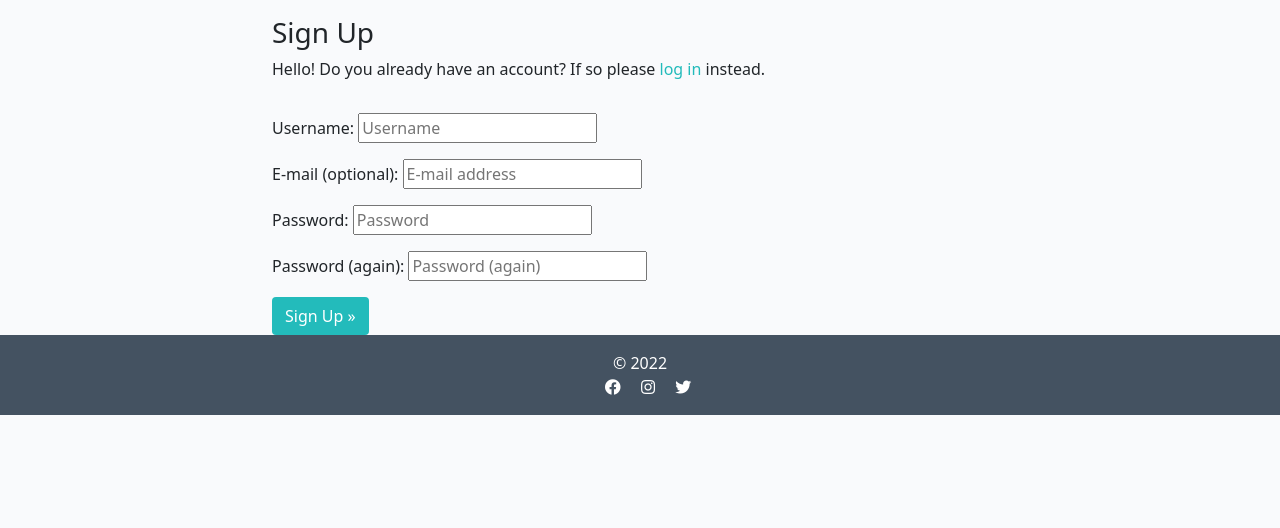
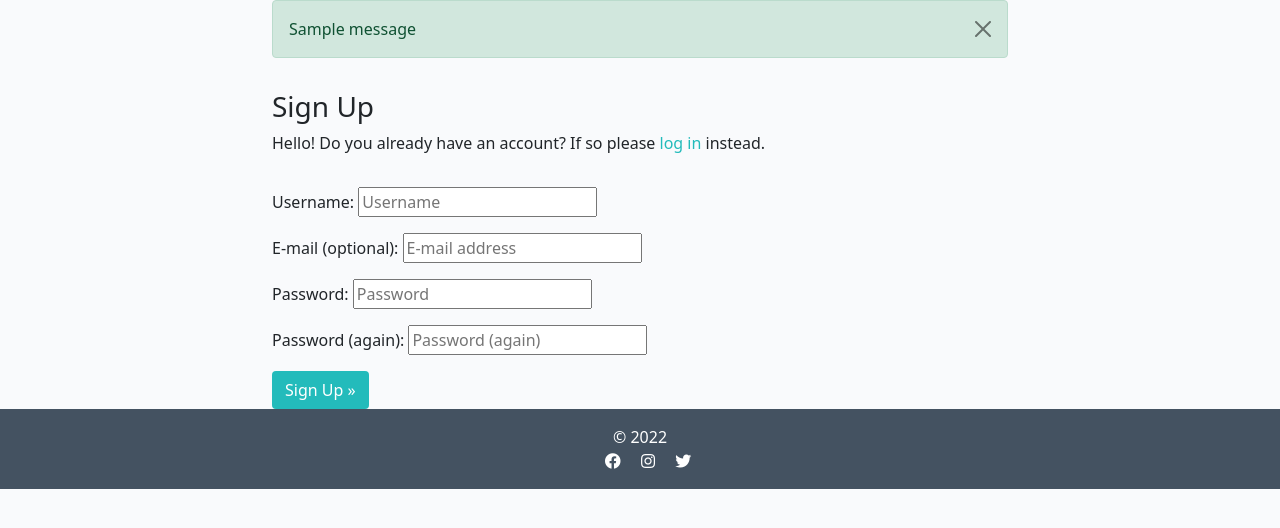
Before and after one commit to richardreiter/the-fast-supper, a Django app: page /accounts/signup/ in a window 1280 px wide. Shown: the part 60-588 px from the top of the page. Run offline with Django 3.2, Linux system fonts and the light colour scheme; tables that the repository leaves empty hold one stand-in row (values such as "Sample post"); one stand-in notice (Sample message) is shown.

Commit message:
Add messages to base.html

```diff
--- a/templates/base.html
+++ b/templates/base.html
@@ -74,6 +74,26 @@
     <!-- Many thanks to Matt Rudge and CI's 'I Think Therefore I Blog'
     Walkthrough project - a great reference, inspiration and example:
     https://github.com/Code-Institute-Solutions/Django3blog -->
+    <!-- messages container -->
+    <div class="container">
+        <div class="row">
+            <div class="col-md-8 offset-md-2">
+                <!-- for loop to iterate through messages -->
+                {% for message in messages %}
+                <div class="alert {{ message.tags }} alert-dismissible fade show" id="msg" role="alert">
+                    <!-- message content rendered safe -->
+                    {{ message | safe }}
+                    <!-- dismiss button -->
+                    <button type="button" class="btn-close" data-bs-dismiss="alert" aria-label="Close"></button>
+                </div>
+                {% endfor %}
+            </div>
+        </div>
+    </div>
+
+    <!-- Many thanks to Matt Rudge and CI's 'I Think Therefore I Blog'
+    Walkthrough project - a great reference, inspiration and example:
+    https://github.com/Code-Institute-Solutions/Django3blog -->
     <main class="flex-shrink-0 main-bg">
         {% block content %}
         <!-- Main page content will be injected here -->
```
